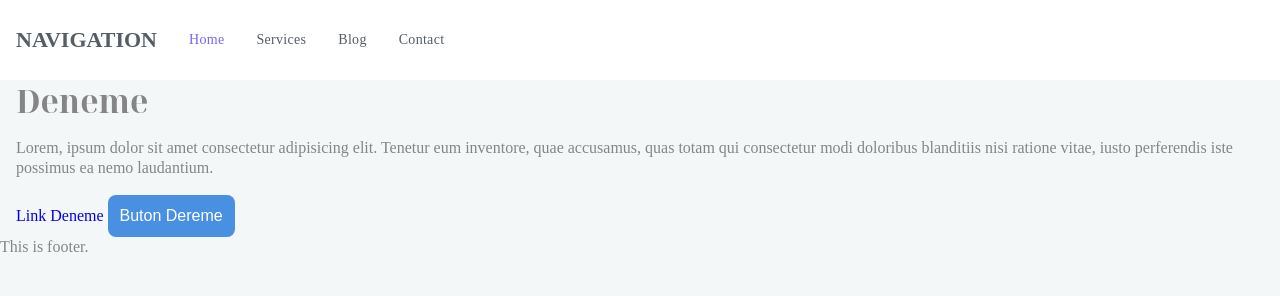
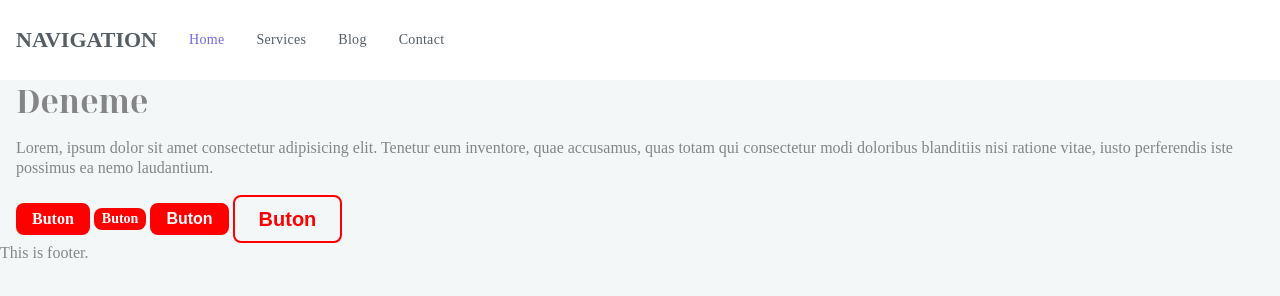
Before and after one commit to megavolkan/gulp6, a website: page src/views/index.html in a window 1280 px wide. Drawn offline with nearby package versions, Linux system fonts and the light colour scheme; files that its build step writes are made by us from their sources.

Commit message:
Buton stilleri eklendi

```diff
--- a/src/scss/inc/_forms.scss
+++ b/src/scss/inc/_forms.scss
@@ -68,26 +68,6 @@ select {
   background-position: right 12px center;
   background-size: 16px;
   padding-right: 36px;
-}
-
-button {
-  padding: $input-padding;
-  border: none;
-  border-radius: $border-radius;
-  background: $primary-color;
-  color: #fff;
-  font-size: 16px;
-  cursor: pointer;
-  @include transition(background);
-
-  &:hover {
-    background: color.scale($primary-color, $lightness: -10%);
-  }
-
-  &:disabled {
-    background: #ccc;
-    cursor: not-allowed;
-  }
 }
 
 /* Checkbox & Radio */
--- a/src/scss/styles.scss
+++ b/src/scss/styles.scss
@@ -1,3 +1,4 @@
+@use "sass:color";
 @use "inc";
 @use "vendor";
 
@@ -164,6 +165,97 @@
   .v-center {
     align-items: end;
   }
+
+  // Define Sass variables for colors
+  $clr-primary: red;
+  $clr-primary-darken-10: color.adjust($clr-primary, $lightness: -10%);
+  $clr-primary-darken-20: color.adjust($clr-primary, $lightness: -20%);
+
+  // Base button styles
+  .button {
+    display: inline-block;
+    padding: 0.5rem 1rem;
+    font-size: 1rem;
+    font-weight: 600;
+    text-align: center;
+    text-decoration: none;
+    cursor: pointer;
+    border: none;
+    border-radius: var(--radius);
+    transition: var(--transition-all);
+    background-color: var(--clr-primary);
+    color: #fff;
+    line-height: 1; // Ensure consistent line height
+    vertical-align: middle; // Align elements vertically
+
+    &:hover,
+    &:focus {
+      background-color: $clr-primary-darken-10;
+    }
+
+    &:active {
+      background-color: $clr-primary-darken-20;
+    }
+
+    &.button-primary {
+      background-color: var(--clr-primary);
+      color: #fff;
+
+      &:hover,
+      &:focus {
+        background-color: $clr-primary-darken-10;
+      }
+
+      &:active {
+        background-color: $clr-primary-darken-20;
+      }
+    }
+
+    &.button-outline {
+      background-color: transparent;
+      border: 2px solid var(--clr-primary);
+      color: var(--clr-primary);
+
+      &:hover,
+      &:focus {
+        background-color: var(--clr-primary);
+        color: #fff;
+      }
+
+      &:active {
+        background-color: $clr-primary-darken-10;
+        color: #fff;
+      }
+    }
+
+    &.button-sm {
+      padding: 0.25rem 0.5rem;
+      font-size: 0.875rem;
+    }
+
+    &.button-lg {
+      padding: 0.75rem 1.5rem;
+      font-size: 1.25rem;
+    }
+
+    &.button-outline-sm {
+      @extend .button-outline;
+      padding: 0.25rem 0.5rem;
+      font-size: 0.875rem;
+    }
+
+    &.button-outline-lg {
+      @extend .button-outline;
+      padding: 0.75rem 1.5rem;
+      font-size: 1.25rem;
+    }
+  }
+
+  // Apply button styles to anchor tags and HTML buttons
+  a.button,
+  button.button {
+    @extend .button;
+  }
 }
 
 // General Styling End
--- a/src/views/index.html
+++ b/src/views/index.html
@@ -11,8 +11,10 @@
     <p>Lorem, ipsum dolor sit amet consectetur adipisicing elit. Tenetur eum inventore, quae accusamus, quas totam qui consectetur modi doloribus blanditiis nisi ratione vitae, iusto perferendis iste possimus ea nemo laudantium.</p>
 
     <div>
-      <a href="#" class="button">Link Deneme</a>
-      <button class="button">Buton Dereme</button>
+      <a href="#" class="button">Buton</a>
+      <a href="#" class="button button-sm">Buton</a>
+      <button class="button">Buton</button>
+      <button class="button button-outline-lg">Buton</button>
     </div>
   </main>
 
```
Also changed, not shown: dist/assets/css/styles.css, dist/index.html, 1 other file.
